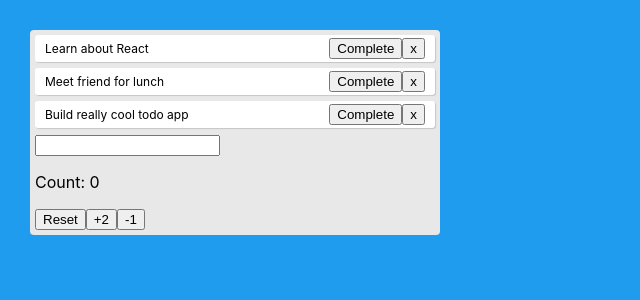
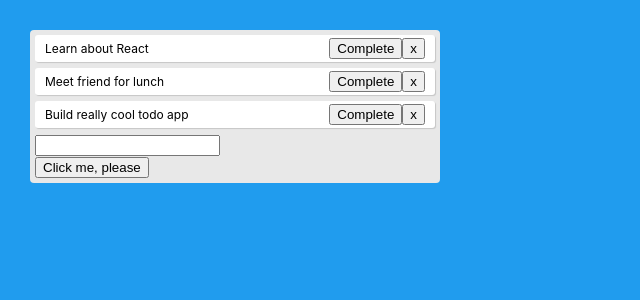
Before and after one commit to asuthamm/hooks-todo, a React (Create React App) app: page / in a window 1280 px wide. Shown: the top 300 px of the page, without its empty margins (0-640 px from the left). Built offline with nearby package versions, Linux system fonts and the light colour scheme.

Commit message:
add ButtonClick

```diff
--- a/src/App.js
+++ b/src/App.js
@@ -5,6 +5,7 @@ import Todo        from './components/Todo'
 import Counter     from './components/Counter'
 import GitHubUsers from './components/GitHubUsers'
 import CounterReducer  from './components/CounterReducer'
+import ButtonClick from './components/ButtonClick'
 
 function App() {
   const [todos, setTodos] = useState([
@@ -60,7 +61,8 @@ function App() {
         />  */}
         {/* <GitHubUsers /> */}
 
-        <CounterReducer />
+        {/* <CounterReducer /> */}
+        <ButtonClick />
       </div>
     </div>
   );
--- /dev/null
+++ b/src/components/ButtonClick.jsx
@@ -0,0 +1,13 @@
+import React, { useState } from "react";
+
+export default function Button() {
+  const [buttonText, setButtonText] = useState("Click me, please");
+
+  const handleClick = () => {
+    setButtonText("Thanks, been clicked!")
+  }
+
+  return (
+    <button onClick={handleClick}>{buttonText}</button>
+  );
+}
```
